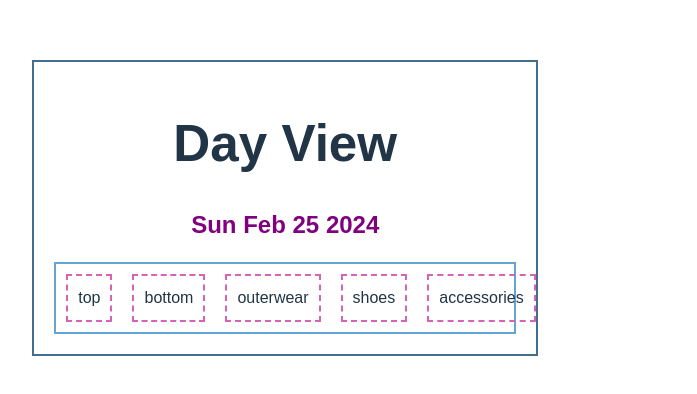
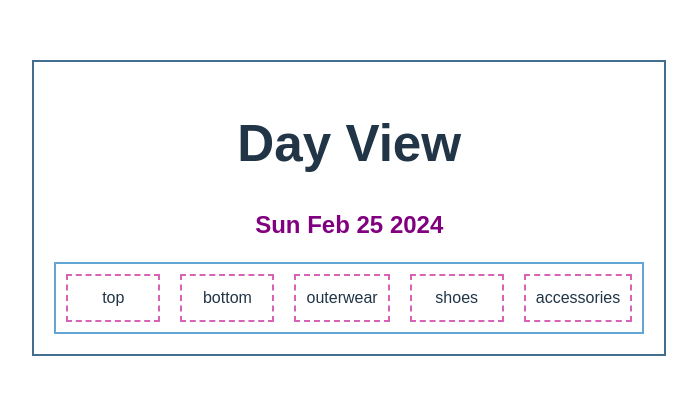
Before and after one commit to eeshneun/fitForecast, a React (Vite) app: page /dayView in a window 1280 px wide. Shown: the part 192-586 px from the top of the page, without its empty margins (339-1036 px from the left). Built offline with nearby package versions, Linux system fonts and the light colour scheme.

Commit message:
fix border

```diff
--- a/src/dayView.css
+++ b/src/dayView.css
@@ -5,7 +5,7 @@ body {
 .headers {
     border: 2px solid #426F8F;
     width: 80%;
-    margin: 20px;
+    margin: 100px;
     padding: 20px;
 }
 
```
